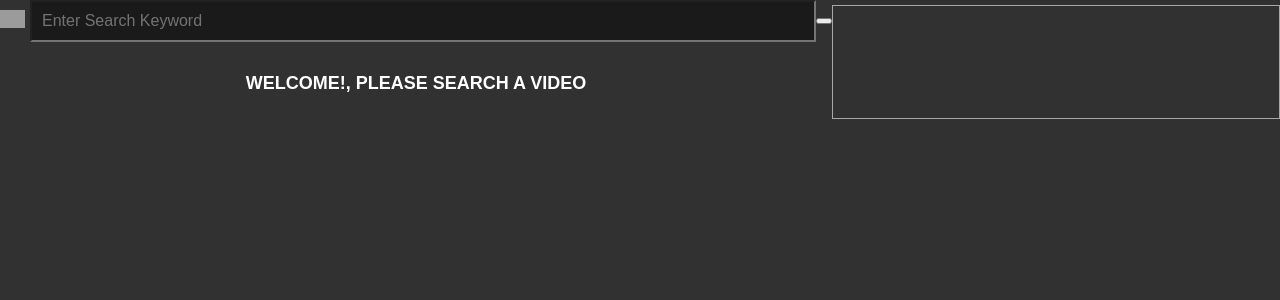
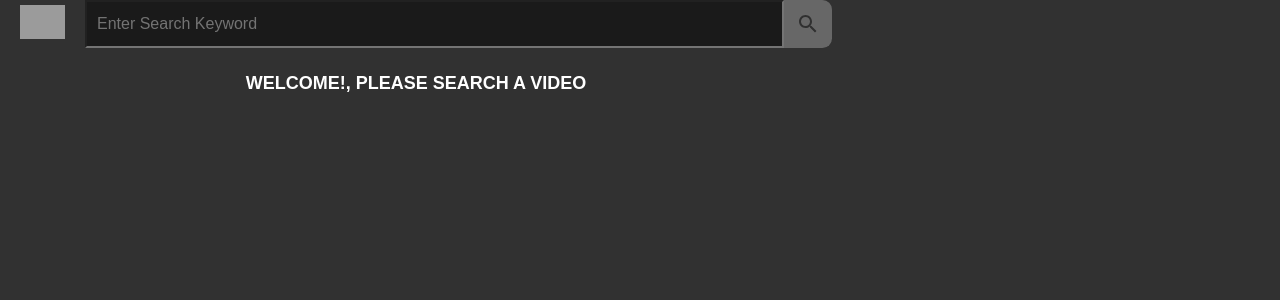
Before and after one commit to mcagridurgut/Youtube-Search-App, a React (Create React App) app: page / in a window 1280 px wide. Shown: the top 300 px of the page. Built offline with nearby package versions, Linux system fonts and the light colour scheme; grey boxes are pictures that could not be loaded.

Commit message:
Now channels are also listed in search

```diff
--- a/package.json
+++ b/package.json
@@ -3,6 +3,8 @@
   "version": "0.1.0",
   "private": true,
   "dependencies": {
+    "@material-ui/core": "^4.11.3",
+    "@material-ui/icons": "^4.11.2",
     "@testing-library/jest-dom": "^5.11.9",
     "@testing-library/react": "^11.2.5",
     "@testing-library/user-event": "^12.7.1",
--- a/src/Components/Bar.js
+++ b/src/Components/Bar.js
@@ -1,4 +1,6 @@
 import React from 'react';
+import IconButton from '@material-ui/core/IconButton';
+import SearchIcon from '@material-ui/icons/Search';
 
 class Bar extends React.Component {
 	state = { title: '' };
@@ -12,7 +14,7 @@ class Bar extends React.Component {
 	};
 	render() {
 		return (
-			<form onSubmit={this.onSubmit} className="search-form" autocomplete="off">
+			<form onSubmit={this.onSubmit} className="search-form" autoComplete="off">
 				<div className="form-controls">
 					<div className="container">
 						<img src="https://image.flaticon.com/icons/png/128/1383/1383260.png" />
@@ -24,9 +26,9 @@ class Bar extends React.Component {
 						onChange={this.onSearchChanged}
 						placeholder="Enter Search Keyword"
 					/>
-					<button id="video-search-button" type="submit">
-						<i class="fa fa-search" />
-					</button>
+					<IconButton id="IconButton" type="submit">
+						<SearchIcon className="SearchIcon" />
+					</IconButton>
 				</div>
 			</form>
 		);
--- a/src/Components/Video.js
+++ b/src/Components/Video.js
@@ -2,9 +2,11 @@ import React from 'react';
 import '../Styles/video.css';
 function selectVideo(id, title, desc, onVideoSelected) {
 	onVideoSelected(id.videoId, title, desc);
+	console.log('debug2');
 }
 function constructVideoTitles(videoData, onVideoSelected) {
 	return videoData.map(({ snippet, id }, index) => {
+		if (id.kind !== 'youtube#channel')
 			return (
 				<div className="video" key={index}>
 					<div
@@ -19,6 +21,19 @@ function constructVideoTitles(videoData, onVideoSelected) {
 					</div>
 				</div>
 			);
+		else {
+			return (
+				<div className="channel" key={index}>
+					<div className="channel-container" key={index}>
+						<img src={snippet.thumbnails.high.url} alt={snippet.title} />
+						<div>
+							<p className="channel-title">{snippet.title}</p>
+							<p className="channel-desc">{snippet.description}</p>
+						</div>
+					</div>
+				</div>
+			);
+		}
 	});
 }
 const Video = ({ data, onVideoSelected }) => {
--- a/src/Components/VideoPlayer.js
+++ b/src/Components/VideoPlayer.js
@@ -1,6 +1,8 @@
 import React from 'react';
+import { renderStatic } from 'react-helmet';
 
 const VideoPlayer = ({ videoId, videoTitle, videoDesc }) => {
+	window.scrollTo(0, 0);
 	if (!videoId) {
 		return (
 			<p style={{ textAlign: 'center', color: 'white', fontSize: '18px', fontWeight: 'bold' }}>
@@ -8,6 +10,7 @@ const VideoPlayer = ({ videoId, videoTitle, videoDesc }) => {
 			</p>
 		);
 	}
+
 	return (
 		<div className="video-player">
 			<div class="videoWrapper">
--- a/src/Styles/styles.css
+++ b/src/Styles/styles.css
@@ -13,9 +13,10 @@ html {
   }
 
   .container {
-      width: 25px;
-      margin-right: 5px;
-    vertical-align: center;
+      width: 45px;
+      margin-left: 20px;
+      margin-right: 20px;
+      align-self: center;
     }
 
 /* resize images */
@@ -34,6 +35,7 @@ html {
     position: -webkit-sticky; /* Safari */
     position: sticky;
     top: 0;
+    height:50px;
     opacity: 98%;
     background-color: rgb(49, 49, 49);
   }
@@ -41,8 +43,6 @@ html {
   .form-controls {
     display: flex;
     width: inherit;
-    align-items: center;
-    margin-bottom: 2px;
   }
   .form-controls input{
     background-color: rgb(26, 26, 26);
@@ -65,3 +65,7 @@ html {
   .form-controls label {
     display: none;
   }
+  #IconButton{
+    background: dimgrey;
+    border-radius: 0% 20% 20% 0%;
+  }
--- a/src/Styles/video.css
+++ b/src/Styles/video.css
@@ -1,5 +1,16 @@
-.video {
-    margin: 20px 15px;
+  .video {
+    margin: 0px 15px;
+  }
+  .channel {
+    margin: 5px 15px;
+  }
+  .channel-container{
+    display: flex;
+    height: 100px;
+  }
+  .channel-container > img{
+    border-radius: 100%;
+    margin: 10px 10px;
   }
   .video-container{
     display: flex;
@@ -10,18 +21,30 @@
     margin: 10px 5px;
   }
 
-  .thumbnail-title{
-    padding: 10px;
+  .channel-title{
+    margin-bottom: 0;
     font-weight: 550;
     font-size: 14px;
     color: rgb(255, 255, 255);
   }
+  .thumbnail-title{
+    padding-top: 10px;
+    margin-bottom: 0;
+    font-weight: 550;
+    font-size: 14px;
+    color: rgb(255, 255, 255);
+  }
+  .channel-desc{
+    font-weight: 450;
+    font-size: 14px;
+    margin-top: 5px;
+    color: rgb(255, 255, 255);
+  }
 
   .video-list {
-    border: 1px solid rgb(167, 167, 167);
     grid-row: span 2;
     height: 100%;
-    margin-top: 5px;
+    margin-top: 59px;
     overflow: auto;
   }
 
```
Also changed, not shown: 1 other file (tests, documents, lock files or other folders). Lines whose indentation alone changed are shown as unchanged.
